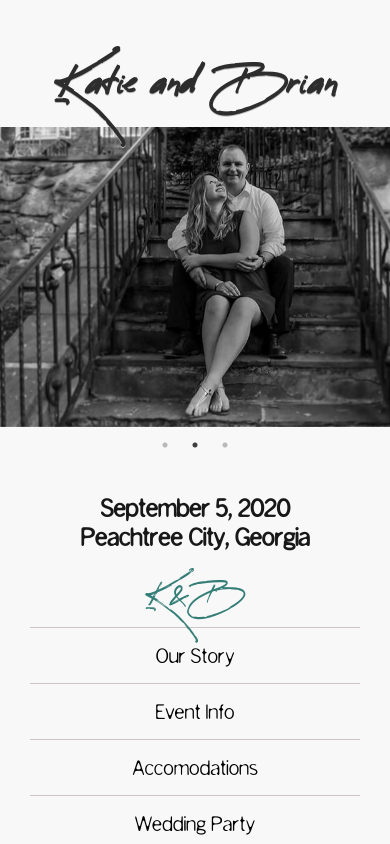
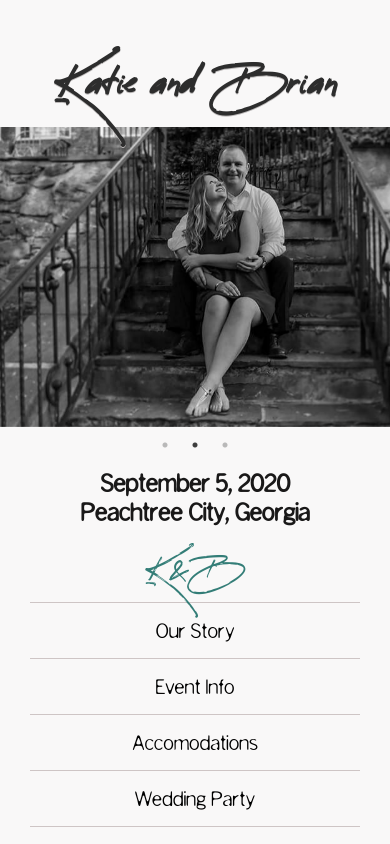
Before and after one commit to syneva-runyan/katie-and-brian, a React app: page / in a window 390 px wide. Shown: the top 844 px of the page. Built offline with nearby package versions, Linux system fonts and the light colour scheme; what shuffle-array would draw is missing.

Commit message:
fixed date positioning on mobile

```diff
--- a/src/App.css
+++ b/src/App.css
@@ -58,10 +58,7 @@ p {
       padding-top: 75px;
       min-height: 100vh;
     }
-    .date {
-      font-size: 1.8rem;
-      padding-top: 25px;
-    }
+
     .date a {
       white-space: pre;
     }
--- a/src/blocks/Intro.css
+++ b/src/blocks/Intro.css
@@ -44,5 +44,9 @@
   }
   .date {
     padding-top: 0;
+    font-size: 1.8rem;
+  }
+  .date a {
+    white-space: pre;
   }
 }
```
